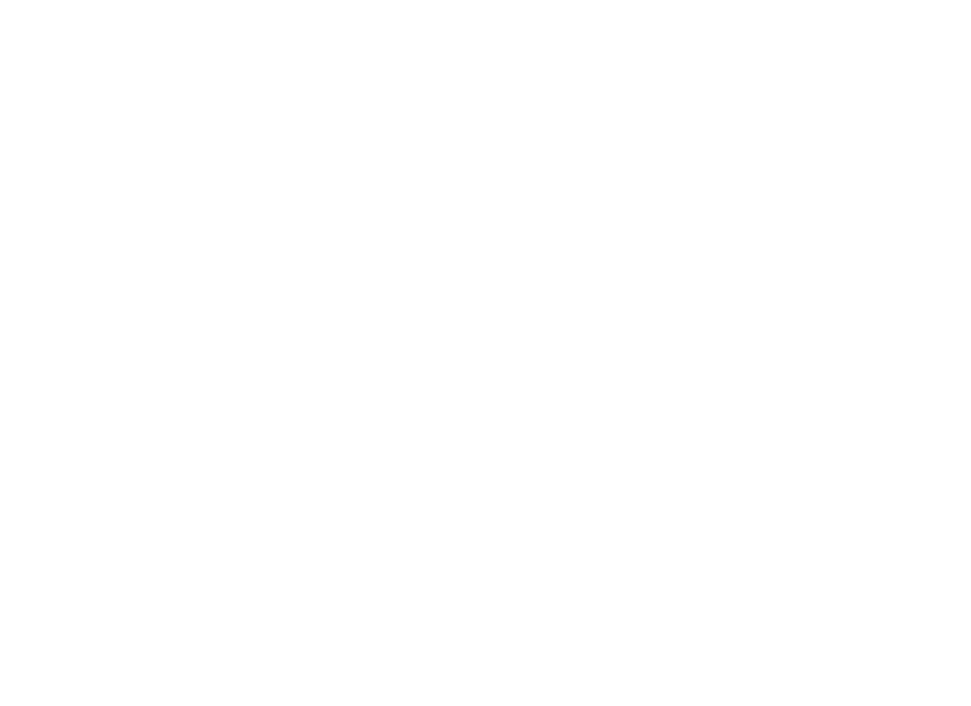
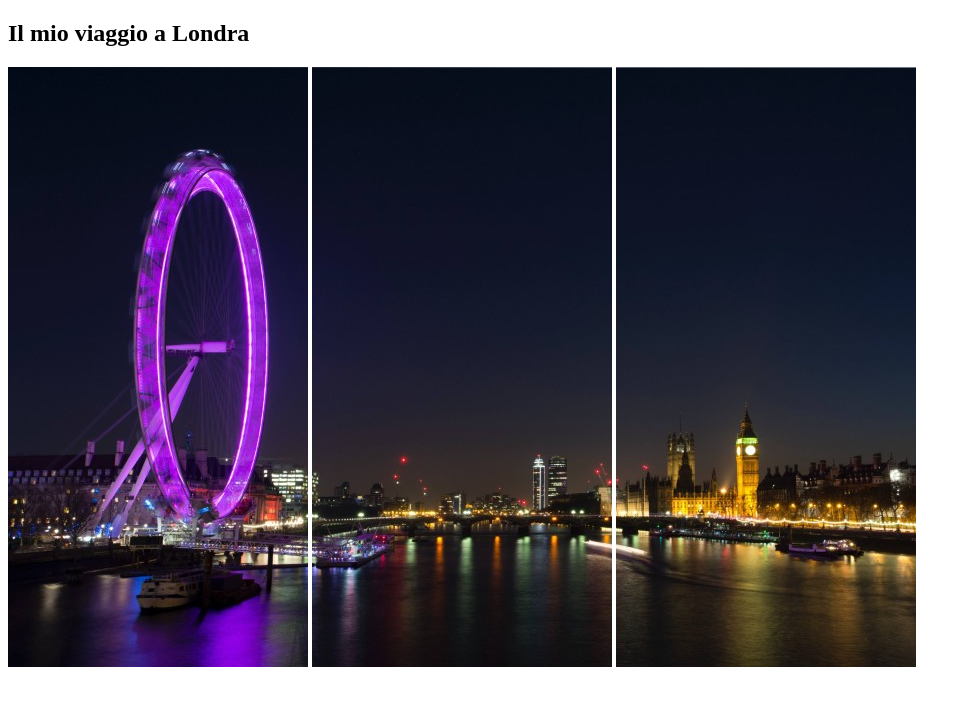
Before and after one commit to iTsGiuse/html-london-trip, a plain HTML site: page index.html in a window 1280 px wide. Shown: the whole page, without its empty margins (0-971 px from the left). Drawn offline with Linux system fonts and the light colour scheme.

Commit message:
feat: add header

```diff
--- a/index.html
+++ b/index.html
@@ -6,6 +6,11 @@
         <title>Viaggio a Londra</title>
     </head>
     <body>
-
+        <header>
+            <h2>Il mio viaggio a Londra</h2>
+            <img src="./img/pexels-bill-emrich-230794-0.jpg" alt="ruota panoramica">
+            <img src="./img/pexels-bill-emrich-230794-1.jpg" alt="città">
+            <img src="./img/pexels-bill-emrich-230794-2.jpg" alt="città">
+        </header>
     </body>
 </html>
```
